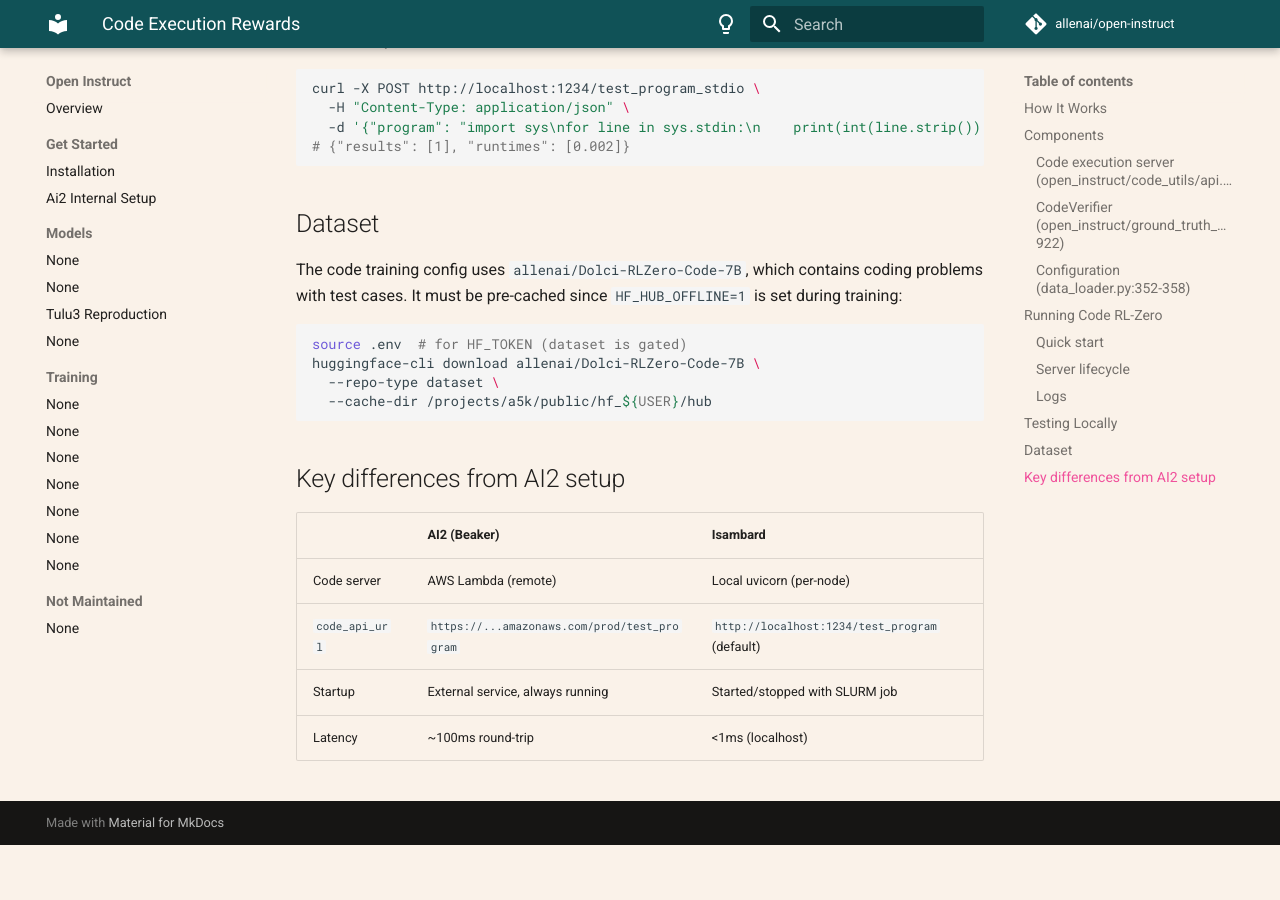
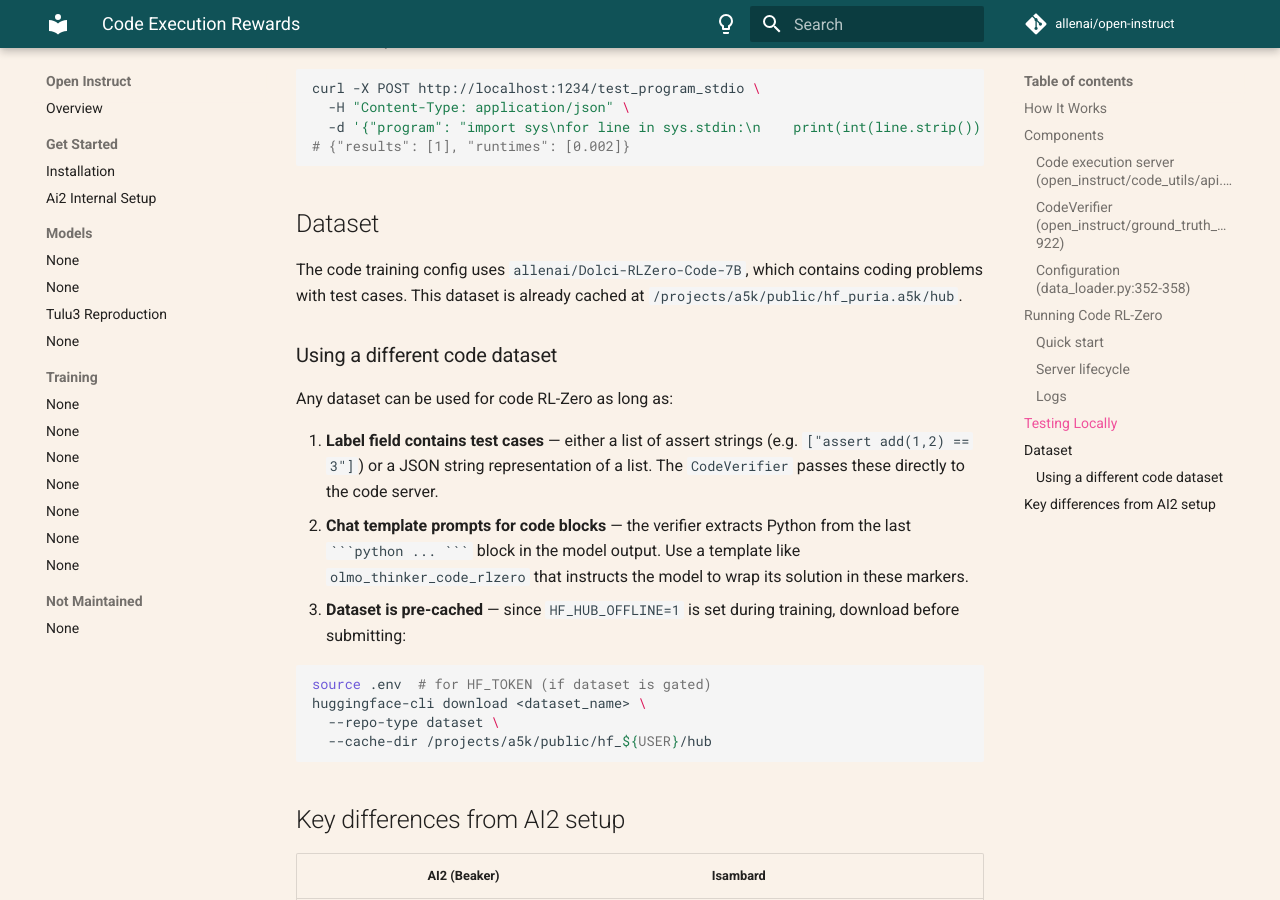
Before and after one commit to GeodesicResearch/geodesic-open-rl, an MkDocs documentation site: the page built from docs/code_execution.md, in a window 1280 px wide and 900 px high, scrolled down 3030 px. Built offline with MkDocs 1.6.1 and Material for MkDocs 9.7.7, drawn with Linux system fonts in a browser that asks for light colours; comment, search, counter and statistics services are not loaded; before the commit the page ends 3875 px from its top, so only the background shows below that.

Commit message:
Add dataset requirements and custom dataset instructions to code execution docs
Co-Authored-By: Claude Opus 4.6 <noreply@anthropic.com>

````diff
--- a/docs/code_execution.md
+++ b/docs/code_execution.md
@@ -127,11 +127,19 @@ curl -X POST http://localhost:1234/test_program_stdio \
 
 ## Dataset
 
-The code training config uses `allenai/Dolci-RLZero-Code-7B`, which contains coding problems with test cases. It must be pre-cached since `HF_HUB_OFFLINE=1` is set during training:
+The code training config uses `allenai/Dolci-RLZero-Code-7B`, which contains coding problems with test cases. This dataset is already cached at `/projects/a5k/public/hf_puria.a5k/hub`.
+
+### Using a different code dataset
+
+Any dataset can be used for code RL-Zero as long as:
+
+1. **Label field contains test cases** — either a list of assert strings (e.g. `["assert add(1,2) == 3"]`) or a JSON string representation of a list. The `CodeVerifier` passes these directly to the code server.
+2. **Chat template prompts for code blocks** — the verifier extracts Python from the last ` ```python ... ``` ` block in the model output. Use a template like `olmo_thinker_code_rlzero` that instructs the model to wrap its solution in these markers.
+3. **Dataset is pre-cached** — since `HF_HUB_OFFLINE=1` is set during training, download before submitting:
 
 ```bash
-source .env  # for HF_TOKEN (dataset is gated)
-huggingface-cli download allenai/Dolci-RLZero-Code-7B \
+source .env  # for HF_TOKEN (if dataset is gated)
+huggingface-cli download <dataset_name> \
   --repo-type dataset \
   --cache-dir /projects/a5k/public/hf_${USER}/hub
 ```
````
